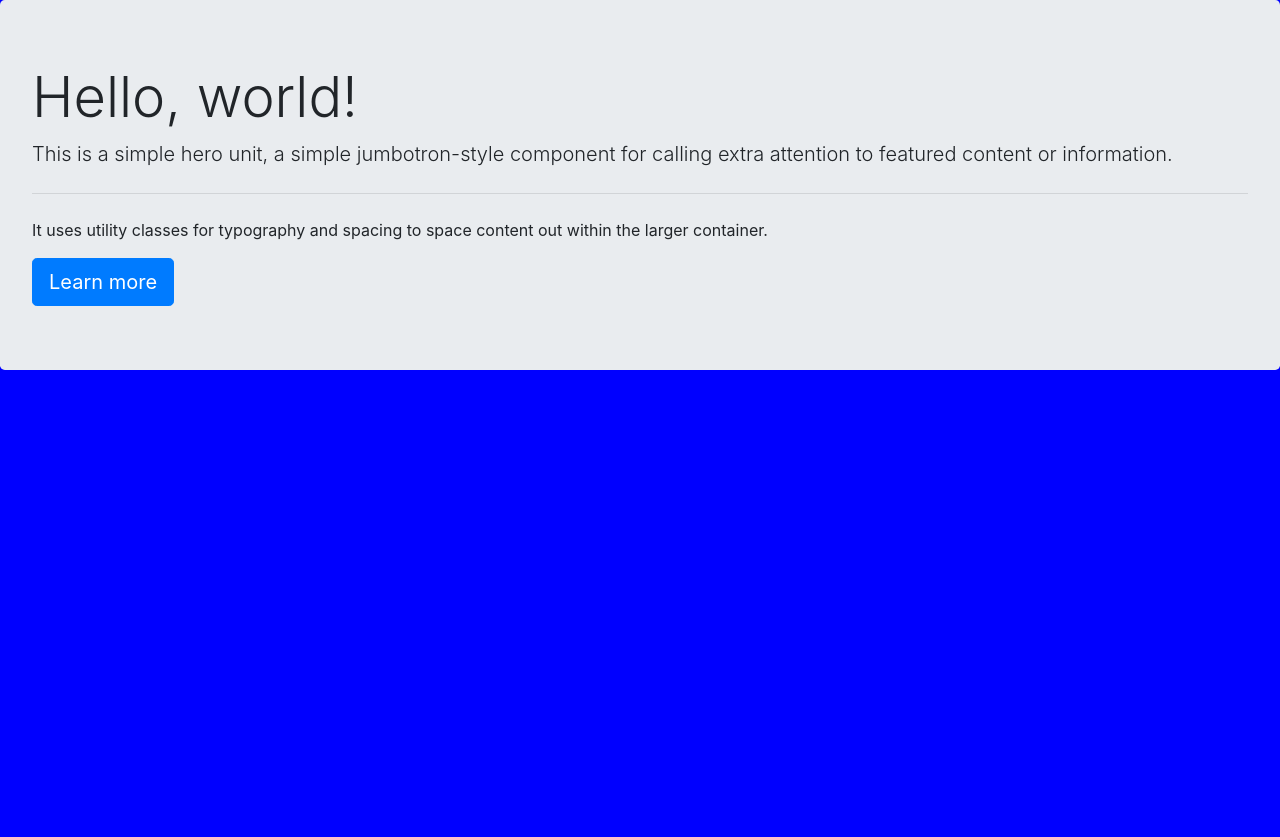
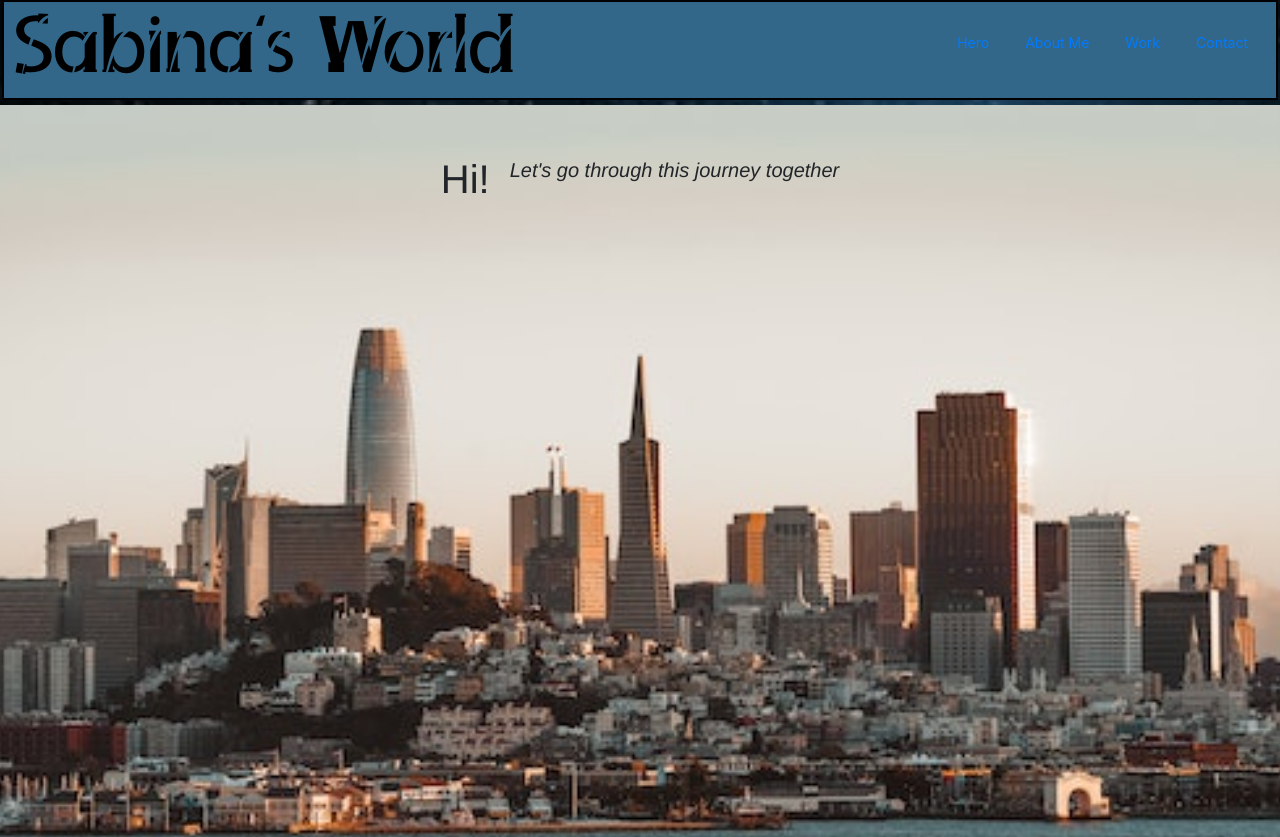
Before and after one commit to akinbusuyi/Bootstrap-portfiolio, a plain HTML site: page index.html in a window 1280 px wide. Shown: the top 837 px of the page. Before the commit the page ends 800 px from the top, so only its background shows below. Drawn offline with nearby package versions, Linux system fonts and the light colour scheme.

Commit message:
NavBar Completed

```diff
--- a/css/style.css
+++ b/css/style.css
@@ -1,3 +1,90 @@
-body{
-  background-color: blue;
+@font-face {
+  font-family: "Santolo Beach";
+  src:url(../font/SANTOLO\ BEACH.otf) format("opentype")
 }
+
+* {
+  margin: 0;
+  padding: 0;
+  box-sizing: border-box;
+
+}.logo{
+  font-family: "Santolo Beach";
+  font-size: 80px;
+}
+body {
+  background-image: url(../images/bodybackground.png);
+  background-repeat: no-repeat;
+  background-size: cover;
+}
+
+p {
+  font-size: 20px;
+  font-family: "Franklin Gothic Medium", "Arial Narrow", Arial, sans-serif;
+  font-style: oblique;
+  text-align: center;
+  padding: 10px 10px;
+}
+
+h1, h2 {
+  font-size: 25px bold;
+  font-family: "Franklin Gothic Medium", "Arial Narrow", Arial, sans-serif;
+  text-align: center;
+  padding: 10px 10px;
+}
+
+li {
+  font-size: 14px;
+  text-align: center;
+  padding: auto;
+  margin-left: 2px;
+  margin-right: 2px;
+}
+li :hover {
+  color: black;
+}
+.customedNav {
+  background-color: #326789;
+  width: auto;
+  border: 2px solid black;
+  font-size: 20px;
+  color: black !important;
+  padding: 10px 10px;
+  margin-right: 2px;
+  margin-left: 2px;
+  margin-bottom: 5px;
+}
+.navbar-bar {
+  margin-left: auto;
+  margin-right: 0 !important;
+  list-style-type: none;
+}
+@media (min-width: 900px) {
+  .navbar-bar {
+    display: flex;
+    justify-content: space-between;
+  }
+  .customedNav {
+    height: 100px;
+  }
+}
+.nav-item {
+  text-decoration: none;
+}
+.Hero {
+  background-image: url(../images/background.png);
+  background-repeat: no-repeat;
+  background-position: top;
+  background-size: cover;
+  height: calc(100vh - 25px);
+  width: 100%;
+  display: flex;
+  justify-content: center;
+  align-content: center;
+  padding-top: 40px;
+  margin: auto;
+}
+img {
+  margin: 20px 20px;
+  justify-content: center;
+}
--- a/index.html
+++ b/index.html
@@ -4,18 +4,65 @@
   <meta charset="UTF-8">
   <meta http-equiv="X-UA-Compatible" content="IE=edge">
   <meta name="viewport" content="width=device-width, initial-scale=1.0">
-  <title>Document</title>
+  <title>Sabina's Profile</title>
+
 <!-- Bootstrap -->
-  <link rel="stylesheet" href="https://cdn.jsdelivr.net/npm/bootstrap@4.6.2/dist/css/bootstrap.min.css" integrity="sha384-xOolHFLEh07PJGoPkLv1IbcEPTNtaed2xpHsD9ESMhqIYd0nLMwNLD69Npy4HI+N" crossorigin="anonymous">
-  <link rel="stylesheet" href=" css/style.css">
+<link rel="stylesheet" href="https://stackpath.bootstrapcdn.com/bootstrap/4.3.1/css/bootstrap.min.css" integrity="sha384-ggOyR0iXCbMQv3Xipma34MD+dH/1fQ784/j6cY/iJTQUOhcWr7x9JvoRxT2MZw1T" crossorigin="anonymous">
+<link rel="stylesheet" href=" css/style.css">
 </head>
 <body>
-  <div class="jumbotron">
-    <h1 class="display-4">Hello, world!</h1>
-    <p class="lead">This is a simple hero unit, a simple jumbotron-style component for calling extra attention to featured content or information.</p>
-    <hr class="my-4">
-    <p>It uses utility classes for typography and spacing to space content out within the larger container.</p>
-    <a class="btn btn-primary btn-lg" href="#" role="button">Learn more</a>
+
+  <nav class="navbar navbar-expand-lg navbar-light customedNav">
+    <a class="logo">Sabina's World</a>
+    <button class="navbar-toggler" type="button" data-toggle="collapse" data-target="#navbarSupportedContent" aria-controls="navbarSupportedContent" aria-expanded="false" aria-label="Toggle navigation">
+      <span class="navbar-toggler-icon"></span>
+    </button>
+
+    <div class="collapse navbar-collapse" id="navbarSupportedContent">
+      <ul class="navbar-bar mr-auto">
+        <li class="nav-item active">
+          <a class="nav-link" href="#">Hero<span class="sr-only">(current)</span></a>
+        </li>
+        <li class="nav-item">
+          <a class="nav-link" href="#">About Me</a>
+        </li >
+        <li class="nav-item">
+          <a class="nav-link" href="#">Work</a>
+        </li>
+        <li class="nav-item">
+          <a class="nav-link" href="#">Contact</a>
+        </li>
+          </div>
+        </li>
+      </ul>
+    </div>
+  </nav>
+
+  <div class="Hero">
+    <h1 class="hero-1">Hi!</h1>
+    <p class="lead">Let's go through this journey together</p>
+
   </div>
+
+<div class="container">
+  <div class="row">
+    <div class="col">
+    <h2>Skills</h2>
+    </div>
+    <div class="col">
+      <img src="./images/Html.png" alt="Html picture">
+    </div>
+  </div>
+</div>
+
+
+
+
+
+   <!-- Optional JavaScript -->
+    <!-- jQuery first, then Popper.js, then Bootstrap JS -->
+    <script src="https://code.jquery.com/jquery-3.3.1.slim.min.js" integrity="sha384-q8i/X+965DzO0rT7abK41JStQIAqVgRVzpbzo5smXKp4YfRvH+8abtTE1Pi6jizo" crossorigin="anonymous"></script>
+    <script src="https://cdnjs.cloudflare.com/ajax/libs/popper.js/1.14.7/umd/popper.min.js" integrity="sha384-UO2eT0CpHqdSJQ6hJty5KVphtPhzWj9WO1clHTMGa3JDZwrnQq4sF86dIHNDz0W1" crossorigin="anonymous"></script>
+    <script src="https://stackpath.bootstrapcdn.com/bootstrap/4.3.1/js/bootstrap.min.js" integrity="sha384-JjSmVgyd0p3pXB1rRibZUAYoIIy6OrQ6VrjIEaFf/nJGzIxFDsf4x0xIM+B07jRM" crossorigin="anonymous"></script>
 </body>
 </html>
```
Also changed, not shown: font/SANTOLO BEACH.otf (added), images/Html.png (added), images/bodybackground.png (added).
